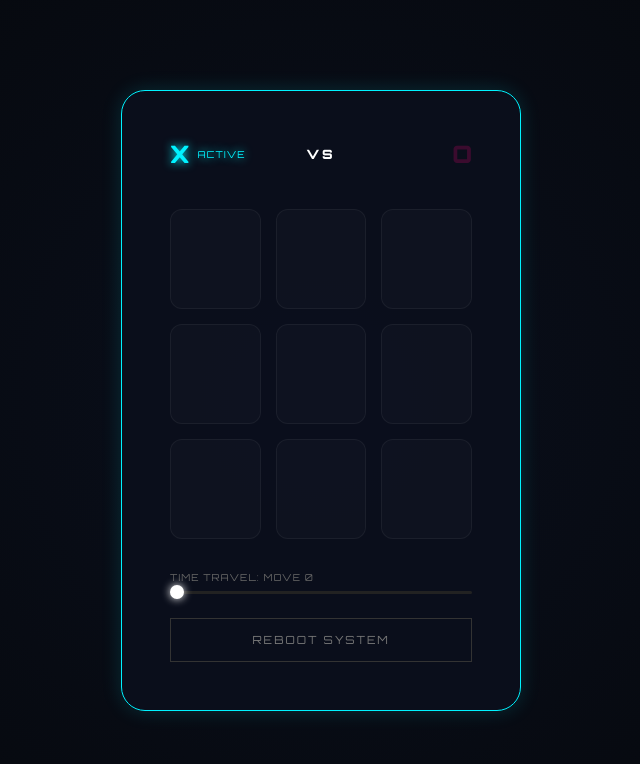
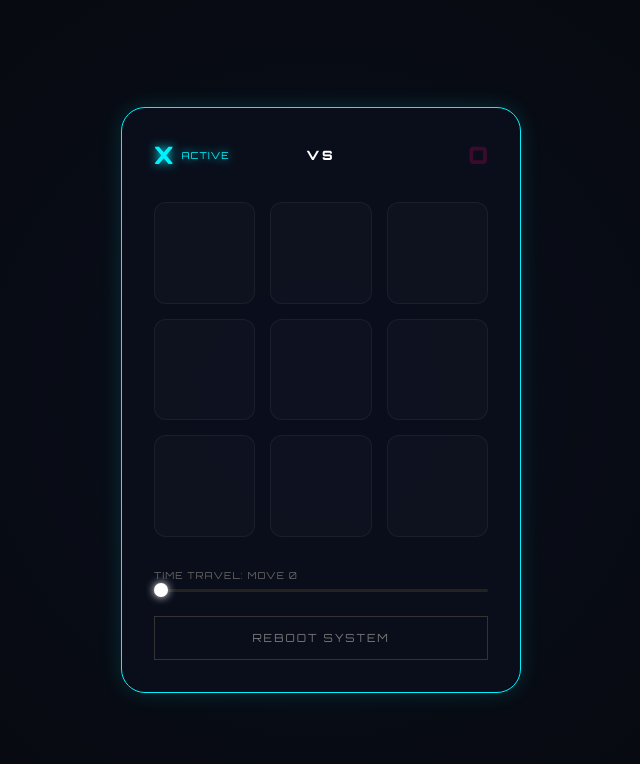
Before and after one commit to BinodRai123/tic-tac-toe-react, a React (Vite) app: page / in a window 1280 px wide. Shown: the top 764 px of the page, without its empty margins (319-959 px from the left). Built offline with nearby package versions, Linux system fonts and the light colour scheme.

Commit message:
fix the auto height issue

```diff
--- a/src/index.css
+++ b/src/index.css
@@ -36,17 +36,18 @@ input[type="range"]:focus {
 
 .app-viewport {
    background: radial-gradient(circle at center, #0a0f1c 0%, #05070a 100%);
-   min-height: 100vh;
+   height: 100vh;
    display: flex;
    justify-content: center;
    align-items: center;
    font-family: "Orbitron", sans-serif;
-   padding: 1rem;
+   padding: 2rem 1rem;
 
    .cyber-card {
       position: relative;
       background: var(--panel-bg);
-      padding: clamp(1.5rem, 5vw, 3rem);
+      margin: 1rem 0;
+      padding: clamp(1.5rem, 4vw, 2rem);
       border-radius: 24px;
       border: 1px solid rgba(255, 255, 255, 0.1);
       box-shadow: 0 0 40px rgba(0, 0, 0, 0.8);
@@ -82,11 +83,10 @@ input[type="range"]:focus {
 
       .game-header {
          display: grid;
-         /* 1fr (equal left) | auto (center) | 1fr (equal right) */
          grid-template-columns: 1fr auto 1fr;
          align-items: center;
          width: 100%;
-         margin-bottom: 2.5rem;
+         margin-bottom: 2rem;
 
          /* Shared player box styles */
          .player-box {
@@ -160,8 +160,7 @@ input[type="range"]:focus {
          width: 100%;
 
          .cell {
-            /* aspect-ratio: 1 / 1; */
-            height: 100px;
+            aspect-ratio: 1 / 1;
             width: 100%;
 
             position: relative; /* Basis for centered content */
```
